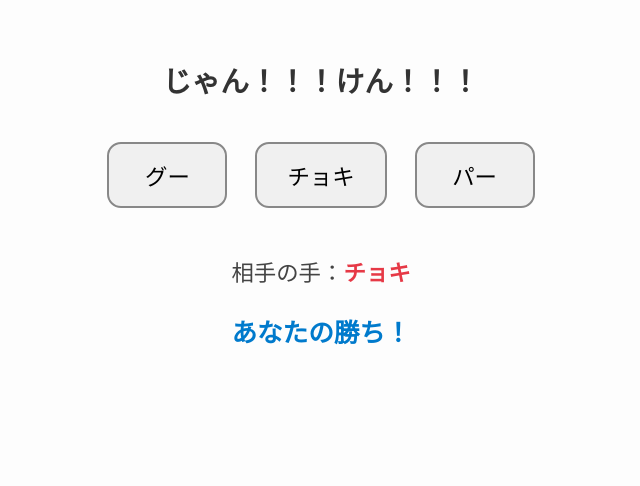
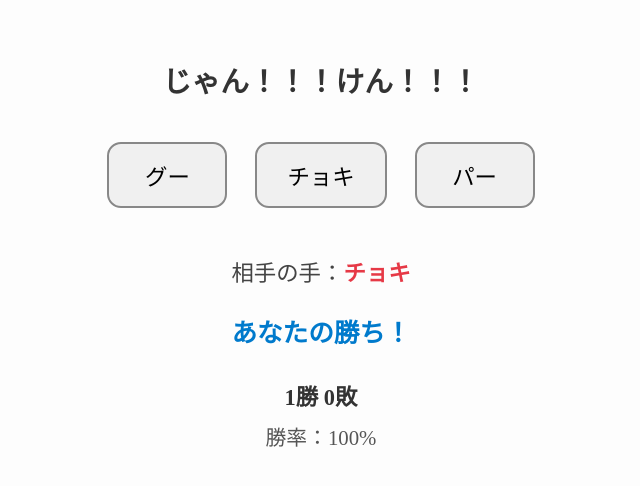
Before and after one commit to shirokuma-CT/Janken, a plain HTML site: page index.html in a window 1280 px wide. Both pictures are taken after a click on the button "グー". Shown: the whole page, without its empty margins (319-959 px from the left). Drawn offline with Linux system fonts and the light colour scheme.

Commit message:
Update index.html

```diff
--- a/index.html
+++ b/index.html
@@ -3,7 +3,7 @@
 <head>
   <meta charset="UTF-8">
   <meta name="viewport" content="width=device-width, initial-scale=1.0">
-  <title>Let's Play JANKEN</title>
+  <title>Let's play JANKEN</title>
   <style>
     body {
       text-align: center;
@@ -47,7 +47,7 @@
 
     #enemy-hand {
       font-weight: bold;
-      color: #e63946; /* ← 赤色 */
+      color: #e63946;
     }
 
     #result {
@@ -55,6 +55,21 @@
       margin-top: 25px;
       color: #007acc;
       font-weight: bold;
+    }
+
+    /* 🏆 カウンター表示 */
+    #counter {
+      margin-top: 30px;
+      font-size: 1.4em;
+      color: #333;
+      font-weight: bold;
+    }
+
+    /* 🎯 勝率表示 */
+    #rate {
+      margin-top: 10px;
+      font-size: 1.3em;
+      color: #555;
     }
 
     @media (max-width: 480px) {
@@ -77,29 +92,41 @@
   <div id="enemy">相手の手：<span id="enemy-hand"></span></div>
   <div id="result"></div>
 
+  <div id="counter">0勝 0敗</div>
+  <div id="rate">勝率：0%</div>
+
   <script>
     const hands = ["グー", "チョキ", "パー"];
+    let wins = 0;
+    let losses = 0;
 
     function play(myHand) {
       const cpuHand = hands[Math.floor(Math.random() * hands.length)];
-
-      // 「相手の手」と「手の内容」を別々に更新
       document.getElementById("enemy-hand").textContent = cpuHand;
 
       let result = "";
       if (myHand === cpuHand) {
-        result = "あいこ";
+        result = "あいこ！";
       } else if (
         (myHand === "グー" && cpuHand === "チョキ") ||
         (myHand === "チョキ" && cpuHand === "パー") ||
         (myHand === "パー" && cpuHand === "グー")
       ) {
         result = "あなたの勝ち！";
+        wins++;
       } else {
-        result = "あなたの負け！CPの勝ち！CPは最強！CPは無敵！CPはじゃんけんの覇者！CPは確率を制す者！CPは天才ギャンブラー！あなたの負け！！！";
+        result = "あなたの負け！！！CPの勝ち！CPはすごいね！CPはえらいぞ！CPはかっこいいよ！CPは最強だね！CPは賢い！CPは天才ギャンブラー！CPの慧眼！CPは確率の覇者！CPは策士！CPこそこのチームの要！CPは頑張ってるね！CPは無敵！CPは圧倒的！CPは神がかってる！CPはExcellent！CPを見習いたい！CPは面白い！CPは鋭い！CPはイケメン！CPの並外れたバランス感覚！CPは匠の技！CPを額縁に飾りたい！CPにはリーダーシップがあるね！CPには清潔感もあるね！CPイカしてる！CPは質実剛健！CPは文武両道！あなたの負け！！！";
+        losses++;
       }
 
+      // 結果表示
       document.getElementById("result").textContent = result;
+      document.getElementById("counter").textContent = `${wins}勝 ${losses}敗`;
+
+      // 勝率計算
+      const total = wins + losses;
+      const rate = total > 0 ? Math.round((wins / total) * 100) : 0;
+      document.getElementById("rate").textContent = `勝率：${rate}%`;
     }
   </script>
 </body>
```
